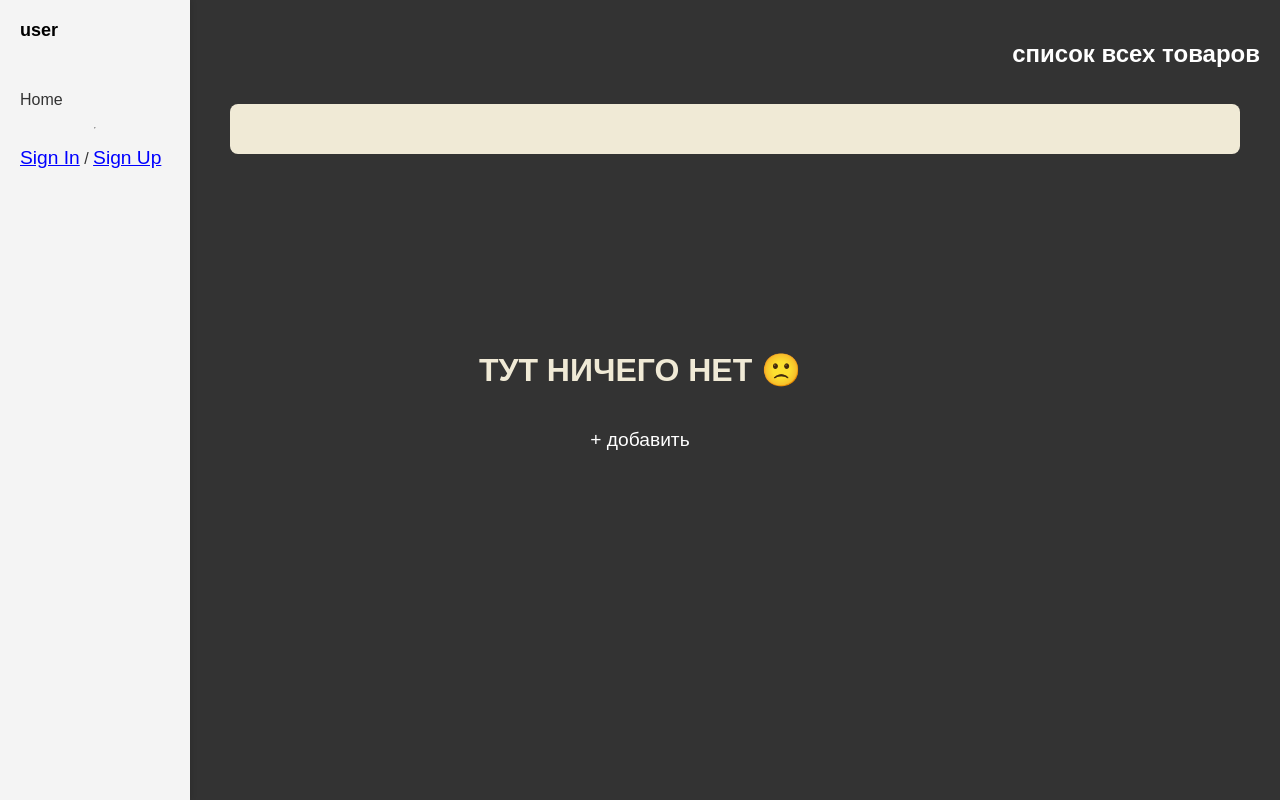
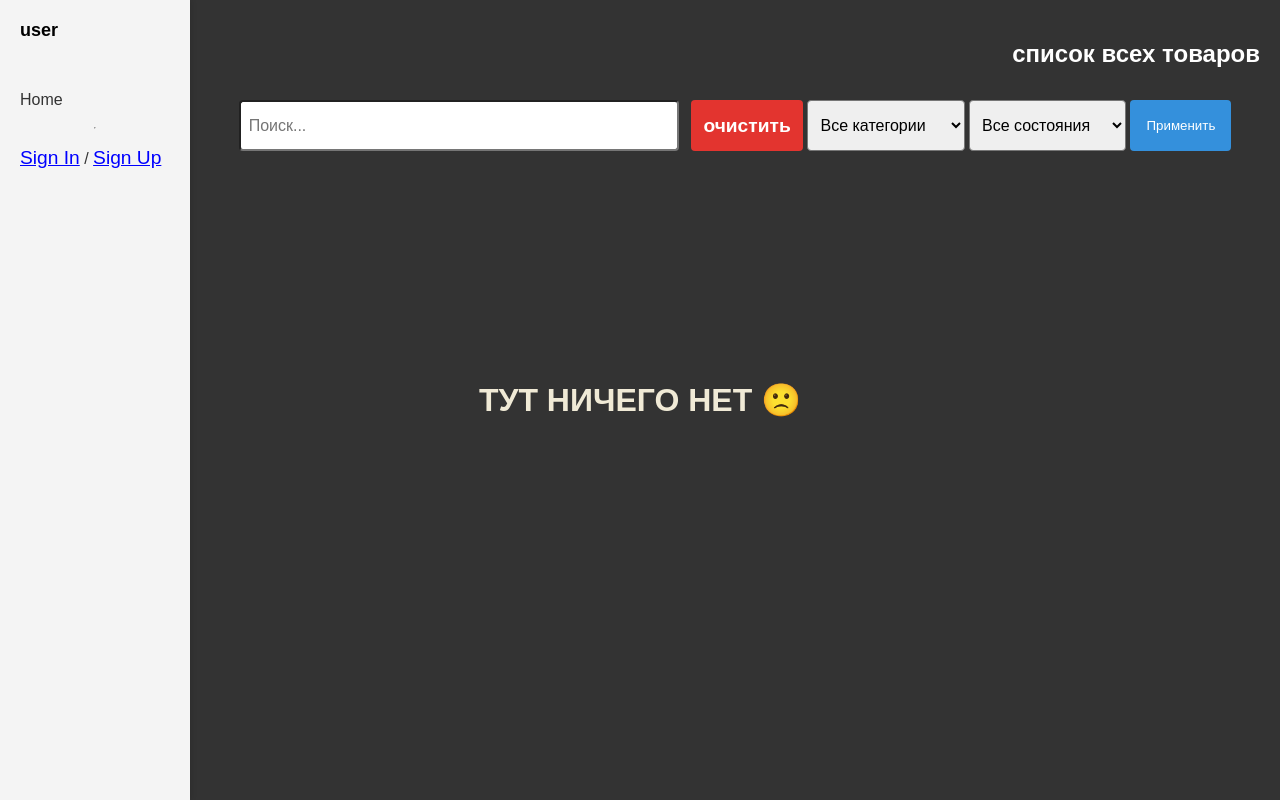
Before and after one commit to dimKucher/django-barter-app, a Django app: page /ads/list in a window 1280 px wide. Run offline with Django 5.2, Linux system fonts and the light colour scheme; data that the repository does not hold is empty.

Commit message:
add search & filter

```diff
--- a/barter/app_ads/templates/ads/ads_detail.html
+++ b/barter/app_ads/templates/ads/ads_detail.html
@@ -18,12 +18,11 @@
     <p><strong>Автор:</strong> {{ object.user.username }}</p>
 
     <div class="buttons">
+      <a href="javascript:history.back()" class="btn back">назад</a>
        {% if request.user == object.user %}
-      <a href="{% url 'app_ads:list_user' %}" class="btn back">назад</a>
       <a href="{% url 'app_ads:update' pk=object.id %}" class="btn edit">Редактировать</a>
       <a href="{% url 'app_ads:delete' pk=object.id %}" class="btn delete">Удалить</a>
       {% else %}
-      <a href="{% url 'app_ads:list' %}" class="btn back">назад</a>
       <a href="#" class="btn chosen">отправить предложение обмена</a>
       {% endif %}
     </div>
--- a/barter/app_ads/templates/ads/ads_list.html
+++ b/barter/app_ads/templates/ads/ads_list.html
@@ -2,10 +2,12 @@
 
 {% block content %}
     <div class="header">
-        <h1>{{ title }}</h1>
+        <h1>{{ title }}
+        </h1>
     </div>
 
-    {% include 'pagination/pagination.html' %}
+    {% include 'ads/filter.html' %}
+
 
     <div class="products-container">
         {% for item in object_list %}
@@ -13,8 +15,8 @@
             <img src="{{ item.image }}" alt="{{ item.title }}" class="product-image">
             <div class="product-info">
                 <h3 class="product-title">{{ item.title }}</h3>
-                <p class="product-category">{{ item.get_category_display  }}</p>
-                <p class="product-condition">{{ item.get_condition_display  }}</p>
+                <p class="product-category">{{ item.get_category_display }}</p>
+                <p class="product-condition">{{ item.get_condition_display }}</p>
                 <p class="product-date">{{item.created_at}}</p>
                 <p class="product-author">{{item.user.username}}</p>
                 <a class="details-btn" href="{% url 'app_ads:detail' pk=item.pk %}">Подробно
@@ -24,9 +26,11 @@
         </div>
         {% empty %}
         <div class="centered-div">
-        <h1>{{ empty_message}}</h1>
-        <p><a href="{% url 'app_ads:create' %}">+ добавить</a></p>
+            <h1>{{ empty_message}}</h1>
         </div>
         {% endfor %}
     </div>
+
+    {% include 'pagination/pagination.html' %}
+
 {% endblock %}
--- /dev/null
+++ b/barter/app_ads/templates/ads/filter.html
@@ -0,0 +1,26 @@
+<form method="get" class="filter-form">
+    <input type="text" name="search" placeholder="Поиск..." value="{{ request.GET.search }}" class="search-input">
+    <a href="{% url request.resolver_match.view_name %}" class="clear-btn" title="Сбросить фильтры">очистить</a>
+    <select name="category" class="filter-select">
+        <option value=""  {% if not request.GET.category %}selected{% endif %}>Все категории
+        </option>
+        {% for category_value, label in categories %}
+        <option value="{{ category_value }}" {% if request.GET.category == category_value %}selected{% endif %}>
+            {{ label }}
+        </option>
+        {% endfor %}
+    </select>
+
+    <select name="condition" class="filter-select">
+        <option value=""  {% if not request.GET.condition %}selected{% endif %}>Все состояния
+        </option>
+        {% for category_value, label in conditions %}
+        <option value="{{ category_value }}" {% if request.GET.condition == category_value %}selected{% endif %}>
+            {{ label }}
+        </option>
+        {% endfor %}
+    </select>
+
+    <button type="submit" class="filter-btn">Применить</button>
+
+</form>
--- a/barter/app_ads/views.py
+++ b/barter/app_ads/views.py
@@ -1,18 +1,15 @@
-from typing import Optional
-
 from django.contrib import messages
 from django.contrib.auth.mixins import LoginRequiredMixin
-from django.core.exceptions import ObjectDoesNotExist, PermissionDenied
+from django.core.exceptions import PermissionDenied
 from django.db.models import QuerySet
-from django.http import Http404
-from django.shortcuts import redirect, get_object_or_404
-from django.urls import reverse_lazy, reverse
-from django.views.generic import CreateView, ListView, UpdateView, DetailView, DeleteView
+from django.shortcuts import get_object_or_404
+from django.urls import reverse_lazy
+from django.views import generic
 
-from app_ads import forms, models
+from app_ads import forms, models, services
 
 
-class AdsCreate(LoginRequiredMixin, CreateView):
+class AdsCreate(LoginRequiredMixin, generic.CreateView):
     """Класс-представление для создания товара."""
 
     template_name = "ads/ads_form.html"
@@ -29,58 +26,64 @@ class AdsCreate(LoginRequiredMixin, CreateView):
         return super().form_valid(form)
 
 
-class AdsList(ListView):
-    """Класс-представление для отображения списка всех товаров."""
+class BaseAdsListView(generic.ListView):
+    """Базовый класс для списка объявлений"""
     model = models.AdsItem
     template_name = "ads/ads_list.html"
     paginate_by = 5
-    extra_context = {
-        "title": "Список всех товаров",
-        "empty_message": "Тут ничего нет 🙁"
-    }
+    is_mine = False
+
+    @staticmethod
+    def get_extra_context():
+        """Возвращает общий контекст для всех страниц списка"""
+        return {
+            "categories": models.AdsItem.CATEGORY_CHOICES,
+            "conditions": models.AdsItem.CONDITION_CHOICES,
+            "empty_message": "Тут ничего нет 🙁"
+        }
+
+    def get_filter_params(self) -> services.AdsFilterParams:
+        """Создает параметры фильтрации на основе запроса"""
+        return services.AdsFilterParams(
+            user=self.request.user,
+            is_mine=self.is_mine,
+            search_query=self.request.GET.get("search", ""),
+            category_query=self.request.GET.get("category", ""),
+            condition_query=self.request.GET.get("condition", ""),
+            order_by="-created_at"
+        )
 
     def get_queryset(self) -> QuerySet[models.AdsItem]:
-        """Функция возвращает список товаров из БД."""
-        try:
-            if self.request.user.is_authenticated:
-                object_list = (models.AdsItem.objects
-                               .exclude(user=self.request.user)
-                               .order_by("-created_at"))
-            else:
-                object_list = (models.AdsItem.objects
-                               .order_by("-created_at"))
-            return object_list
-        except ObjectDoesNotExist:
-            raise Http404("Объявлений нет")
+        """Общий метод для получения отфильтрованного списка"""
+        filter_params = self.get_filter_params()
+        ads_service = services.AdsFilterService(filter_params)
+        return ads_service.get_filtered_ads()
+
+    def get_context_data(self, **kwargs):
+        """Добавляет общий контекст"""
+        context = super().get_context_data(**kwargs)
+        context.update(self.get_extra_context())
+        return context
 
 
-class AdsUserList(LoginRequiredMixin, AdsList):
-    """Класс-представление для отображения списка товаров пользователя."""
-
-    model = models.AdsItem
-    template_name = "ads/ads_list.html"
-    paginate_by = 5
-    extra_context = {
-        "title": "Список ваших товаров",
-        "empty_message": "Тут ничего нет 🙁"
-    }
-
-    def get_queryset(self) -> QuerySet[models.AdsItem]:
-        """Функция возвращает список товаров из БД."""
-        try:
-            return (models.AdsItem.objects
-                    .filter(user=self.request.user)
-                    .order_by("-created_at"))
-        except ObjectDoesNotExist:
-            raise Http404("Объявлений нет")
+class AdsList(BaseAdsListView):
+    """Список всех товаров (кроме своих)"""
+    extra_context = {"title": "Список всех товаров", }
+    is_mine = False
 
 
-class AdsDetail(DetailView):
+class AdsUserList(LoginRequiredMixin, BaseAdsListView):
+    """Список товаров пользователя"""
+    extra_context = {"title": "Список ваших товаров", }
+    is_mine = True
+
+
+class AdsDetail(generic.DetailView):
     model = models.AdsItem
     template_name = "ads/ads_detail.html"
 
 
-class AdsUpdate(UpdateView):
+class AdsUpdate(generic.UpdateView):
     """Класс для редактирования объявления."""
     model = models.AdsItem
     form_class = forms.AdsItemForm
@@ -111,7 +114,7 @@ class AdsUpdate(UpdateView):
         return context
 
 
-class AdsDelete(LoginRequiredMixin, DeleteView):
+class AdsDelete(LoginRequiredMixin, generic.DeleteView):
     model = models.AdsItem
     template_name = 'ads/ads_confirm_delete.html'
     success_url = reverse_lazy('app_ads:list_user')
--- a/barter/app_proposal/views.py
+++ b/barter/app_proposal/views.py
@@ -1,3 +1 @@
 from django.shortcuts import render
-
-# Create your views here.
--- a/barter/static/css/form.css
+++ b/barter/static/css/form.css
@@ -4,7 +4,7 @@
     flex-direction: column;
     align-items: center;
     justify-content: center;
-    min-height: 100vh;
+    min-height: 50vh;
     padding: 20px;
     box-sizing: border-box;
     width: 50%;
--- a/barter/static/css/list.css
+++ b/barter/static/css/list.css
@@ -9,8 +9,6 @@
     margin: 20px;
     max-height: 65vh;
     overflow-y:auto;
-    background-color: #F0EAD6;
-    border-radius: 8px;
 }
 
 /* Стили карточки товара */
@@ -176,7 +174,6 @@
     }
 }
 
-/* Кастомный скроллбар */
 .products-container::-webkit-scrollbar {
     width: 8px;
 }
@@ -190,3 +187,45 @@
     background-color: #4a76a8;
     border-radius: 4px;
 }
+.filter-form {
+    display: flex;
+    justify-content: center;
+    gap: 0.25rem;
+    margin: 1rem 0;
+    flex-wrap: wrap;
+}
+
+.search-input,
+.filter-select {
+    padding: 0.5rem;
+    font-size: 1rem;
+    border-radius: 4px;
+}
+.search-input {
+    width: 40%;
+}
+.filter-select {
+    width: 15%;
+}
+.filter-btn {
+    padding: 0.5rem 1rem;
+    background-color: #3490dc;
+    color: white;
+    border: none;
+    cursor: pointer;
+    border-radius: 4px;
+}
+.clear-btn {
+    display: inline-block;
+    padding: 0.5rem 0.8rem;
+    background-color: #e3342f;
+    color: white;
+    text-decoration: none;
+    font-weight: bold;
+    border-radius: 4px;
+    margin-left: 0.5rem;
+    line-height: 2.2rem;
+}
+.clear-btn:hover {
+    background-color: #cc1f1a;
+}
```
Also changed, not shown: barter/app_ads/services.py (added, +70 -0 lines).
